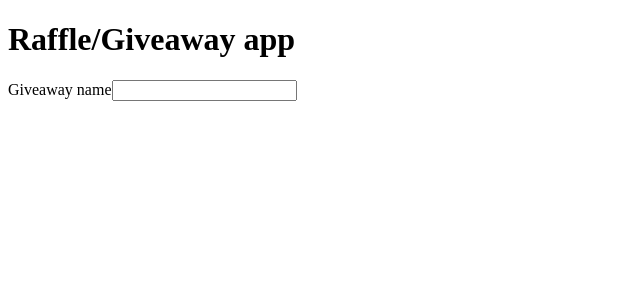
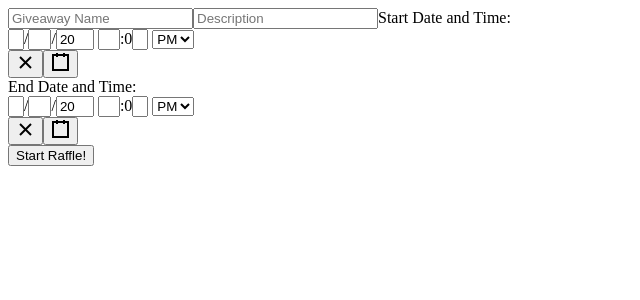
Before and after one commit to nitinsampath/giveaway, a React (Create React App) app: page /raffle/new in a window 1280 px wide. Shown: the top 300 px of the page, without its empty margins (0-640 px from the left). Built offline with nearby package versions, Linux system fonts and the light colour scheme.

Commit message:
set up add raffle page

```diff
--- a/package.json
+++ b/package.json
@@ -6,8 +6,11 @@
     "@testing-library/jest-dom": "^4.2.4",
     "@testing-library/react": "^9.3.2",
     "@testing-library/user-event": "^7.1.2",
+    "moment": "^2.24.0",
     "react": "^16.13.1",
+    "react-datetime-picker": "^3.0.1",
     "react-dom": "^16.13.1",
+    "react-router-dom": "^5.1.2",
     "react-scripts": "3.4.1"
   },
   "scripts": {
--- /dev/null
+++ b/src/components/Dashboard.js
@@ -0,0 +1,14 @@
+import React from 'react';
+
+
+export default class Dashboard extends React.Component {
+
+    render() {
+        return (
+            <div>
+                Dashboard
+            </div>
+        )
+    }
+
+}
--- /dev/null
+++ b/src/components/RaffleForm.js
@@ -0,0 +1,90 @@
+import React from 'react';
+import DateTimePicker from 'react-datetime-picker';
+import { Redirect } from "react-router-dom";
+
+export default class RaffleForm extends React.Component {
+    constructor(props) {
+        super(props);
+        this.state = {
+            raffleName : '',
+            raffleDescription : '',
+            startDate: new Date(),
+            endDate: new Date()
+        }
+    }
+
+    onNameChange = (e) => {
+        const raffleName = e.target.value;
+        this.setState(() => {
+            return {
+                raffleName
+            };
+
+        });
+    }
+
+    onDescriptionChange= (e) => {
+        const raffleDescription = e.target.value;
+        this.setState(() => {
+            return {
+                raffleDescription
+            };
+
+        });
+    }
+
+    onDurationChange= (e) => {
+        const raffleDescription = e.target.value;
+        this.setState(() => {
+            return {
+                raffleDescription
+            };
+
+        });
+    }
+
+    onSubmit= (e) =>{
+        e.preventDefault();
+        this.props.history.push("/");
+    }
+
+    render() {
+
+        //console.log(this.props);
+        return (
+        <div>
+            <form onSubmit={this.onSubmit}>
+                <input
+                    type="text"
+                    placeholder="Giveaway Name"
+                    value={this.state.raffleName}
+                    onChange={this.onNameChange}
+                />
+
+                <input
+                    type="text"
+                    placeholder="Description"
+                    value={this.state.raffleDescription}
+                    onChange={this.onDescriptionChange}
+                />
+                <label>
+                    Start Date and Time:
+                    <DateTimePicker
+                    value={this.state.startDate}
+                    />
+                </label>
+
+                <label>
+                    End Date and Time:
+                    <DateTimePicker
+                    value={this.state.endDate}
+                    />
+                </label>
+
+                <button>Start Raffle!</button>
+            </form>
+        </div>
+        )
+    }
+
+}
--- a/src/index.js
+++ b/src/index.js
@@ -1,10 +1,10 @@
 import React from 'react';
 import ReactDOM from 'react-dom';
-import Raffle from './Raffle';
+import AppRouter from './routers/AppRouter'
 import * as serviceWorker from './serviceWorker';
 
 ReactDOM.render(
-  <Raffle/>,
+  <AppRouter/>,
   document.getElementById('root')
 );
 
--- /dev/null
+++ b/src/routers/AppRouter.js
@@ -0,0 +1,19 @@
+import {BrowserRouter, Route, Switch, Link, NavLink} from 'react-router-dom';
+import React from 'react';
+import RaffleForm from '../components/RaffleForm';
+import Dashboard from '../components/Dashboard';
+
+const AppRouter = () => {
+    return (
+        <BrowserRouter>
+            <Switch>
+                <Route exact={true} path="/" component={Dashboard}/>
+                <Route exact={true} path="/raffle/new" component={RaffleForm}/>
+            </Switch>
+        </BrowserRouter>
+    )
+
+
+}
+
+export default AppRouter;
```
Also changed, not shown: 2 other files (tests, documents, lock files or other folders).
